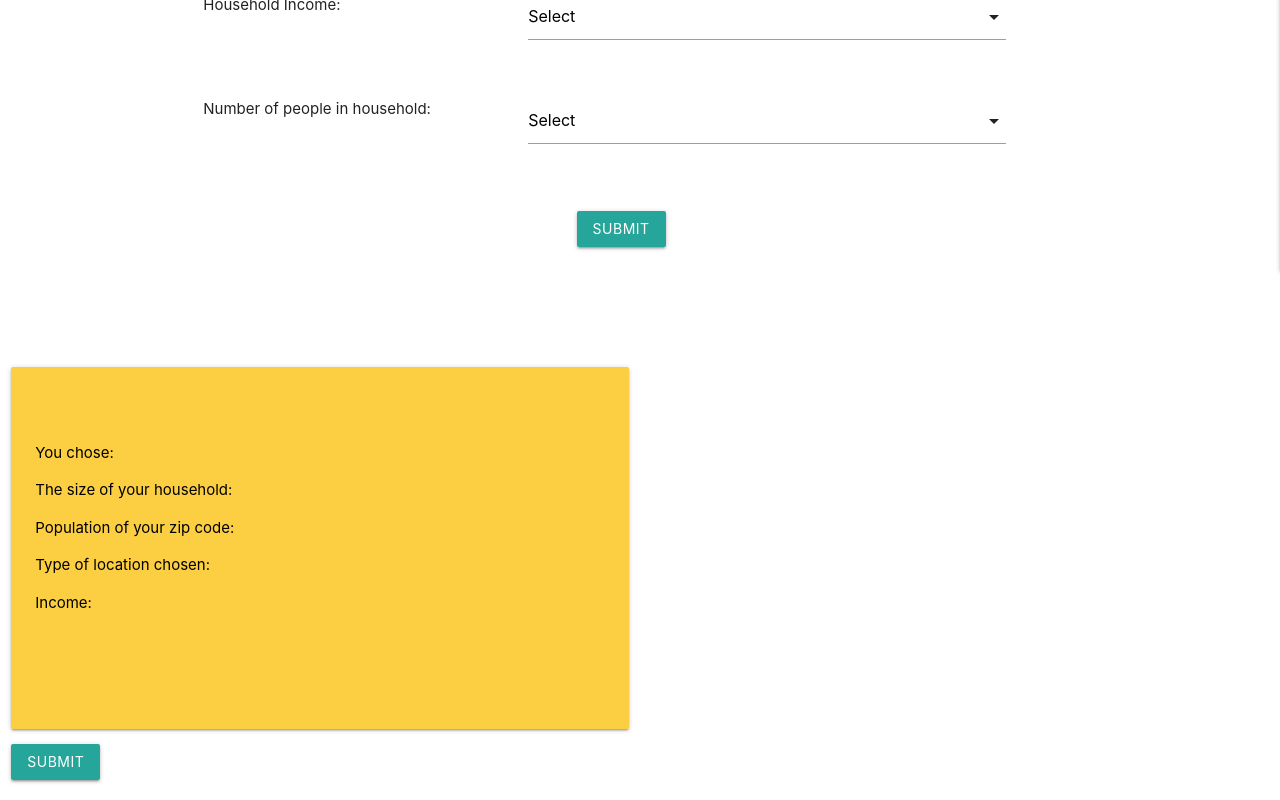
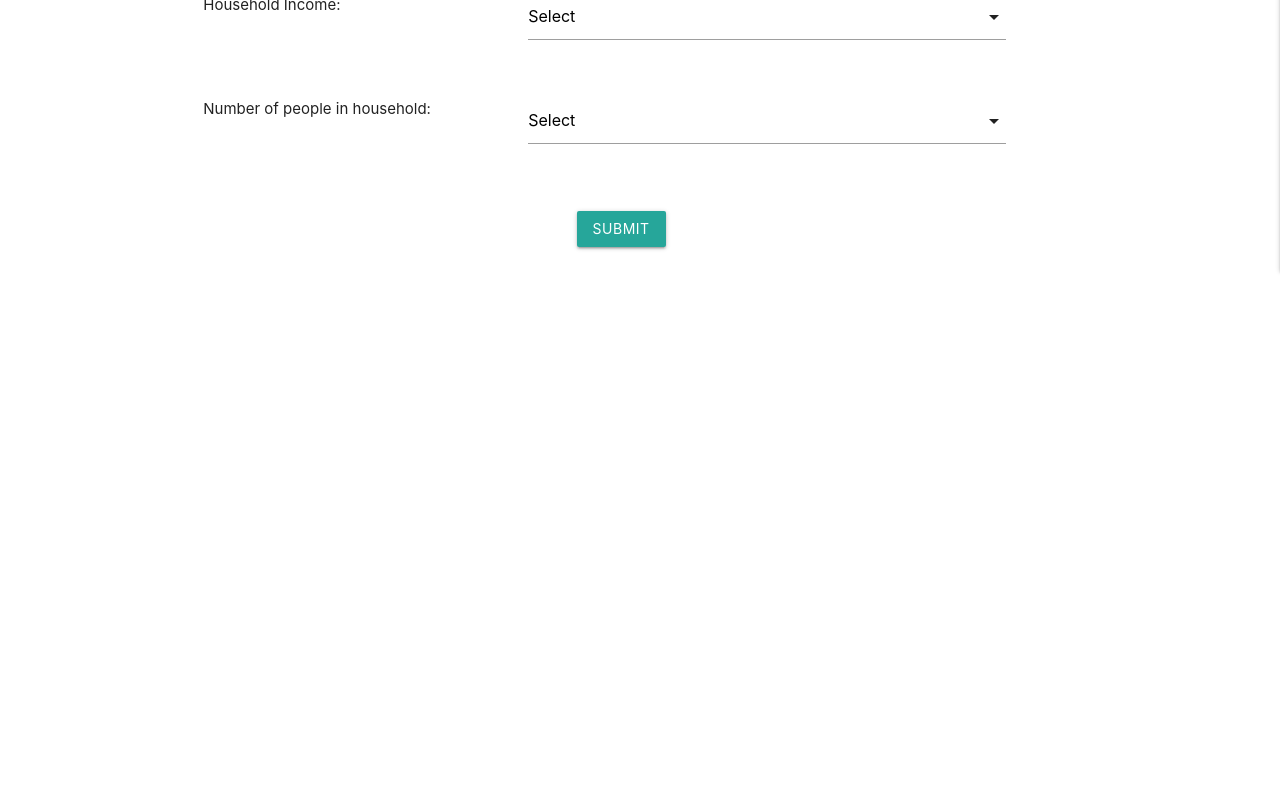
Before and after one commit to avaarm/Better-Earth, a React (Create React App) app in the folder client/: page /footprintCard in a window 1280 px wide. Shown: the part 589-1389 px from the top of the page. After the commit the page ends 856 px from the top, so only its background shows below. Built offline with nearby package versions, Linux system fonts and the light colour scheme.

Commit message:
footprint card submit button functionality implemented

```diff
--- a/client/src/App.js
+++ b/client/src/App.js
@@ -25,7 +25,6 @@ function App() {
         <Route exact path="/footprintCard">
           <Nav />
           <FootprintCard />
-          <FootprintHistory />
         </Route>
         <Route exact path="/login">
           <Nav />
--- a/client/src/components/FootprintCard/index.js
+++ b/client/src/components/FootprintCard/index.js
@@ -8,6 +8,7 @@ import {
 } from "react-materialize";
 import "./style.css";
 import API from "../../utils/API";
+import FootprintHistory from "../FootprintHistory";
 
 const parser = require("fast-xml-parser");
 const he = require("he");
@@ -39,6 +40,9 @@ function FootprintCard() {
   const [zipCode, setZipCode] = useState("");
   const [householdSize, setHouseholdSize] = useState("");
 
+  // Set state for displaying the footprint history card
+  const [displayResults, setDisplayResults] = useState(false);
+
   // Calls the CoolClimate API and loads the necessary data
   function loadData() {
     const inputType = "1";
@@ -56,6 +60,7 @@ function FootprintCard() {
   function handleClickSubmit(event) {
     event.preventDefault();
     loadData();
+    setDisplayResults(true);
   }
 
   function handleIncomeChange(event) {
@@ -198,6 +203,10 @@ function FootprintCard() {
           </Col>
         </Row>
       </form>
+      {displayResults ? (
+        <FootprintHistory data={footprint}/>
+      ):
+      (<div></div>)}
       {/* <Row>
         <Col>
           <Card
--- a/client/src/components/FootprintHistory/index.js
+++ b/client/src/components/FootprintHistory/index.js
@@ -1,81 +1,25 @@
-import React, { useState } from "react";
-import { Row, Col, CardPanel, Button } from 'react-materialize';
+import React from "react";
+import { Row, Col, CardPanel } from 'react-materialize';
 import "./style.css";
-import API from "../../utils/API";
 
-const parser = require("fast-xml-parser");
-const he = require("he");
-
-const options = {
-  attributeNamePrefix : "@_",
-  attrNodeName: "attr", //default is 'false'
-  textNodeName : "#text",
-  ignoreAttributes : true,
-  ignoreNameSpace : false,
-  allowBooleanAttributes : false,
-  parseNodeValue : true,
-  parseAttributeValue : false,
-  trimValues: true,
-  cdataTagName: "__cdata", //default is 'false'
-  cdataPositionChar: "\\c",
-  parseTrueNumberOnly: false,
-  arrayMode: false, //"strict"
-  attrValueProcessor: (val, attrName) => he.decode(val, {isAttributeValue: true}),//default is a=>a
-  tagValueProcessor : (val, tagName) => he.decode(val), //default is a=>a
-  stopNodes: ["parse-me-as-string"]
-};
-
-function FootprintHistory() {
-
-  const [footprint, setFootprint] = useState([]);
-
-  // useEffect(() => {
-  //   loadData();
-  // }, []);
-
-  function loadData() {
-    const inputType = "1";
-    const input = "98144";
-    const income = "5";
-    const householdSize = "4";
-    API.getFootprint(inputType, input, income, householdSize).then(res => {
-      const jsonData = parser.parse(res.data, options);
-      console.log(jsonData.response);
-      setFootprint(jsonData.response);
-    }
-  ).catch(err => console.log(err))};
-
-  function handleClick(event) {
-    event.preventDefault();
-    loadData();
-  }
+function FootprintHistory(props) {
 
   return (
     <Row>
       <Col
-        l={6}
-        m={6}
+        l={12}
+        m={12}
         s={12}
       >
         <CardPanel className="orangeCard">
           <span className="black-text">
-            <p className="location">You chose: {footprint.input_location}</p>
-            <p className="size">The size of your household: {footprint.input_size}</p>
-            <p className="population">Population of your zip code: {footprint.input_population}</p>
-            <p className="mode">Type of location chosen: {footprint.input_location_mode}</p>
-            <p className="income">Income: {footprint.input_income}</p>
+            <p className="location">You chose: {props.data.input_location}</p>
+            <p className="size">The size of your household: {props.data.input_size}</p>
+            <p className="population">Population of your zip code: {props.data.input_population}</p>
+            <p className="mode">Type of location chosen: {props.data.input_location_mode}</p>
+            <p className="income">Income: {props.data.input_income}</p>
           </span>
         </CardPanel>
-        <Button
-          node="button"
-          style={{
-            marginRight: '5px'
-          }}
-          waves="light"
-          onClick={handleClick}
-        >
-          Submit
-        </Button>
       </Col>
     </Row>
   );
```
